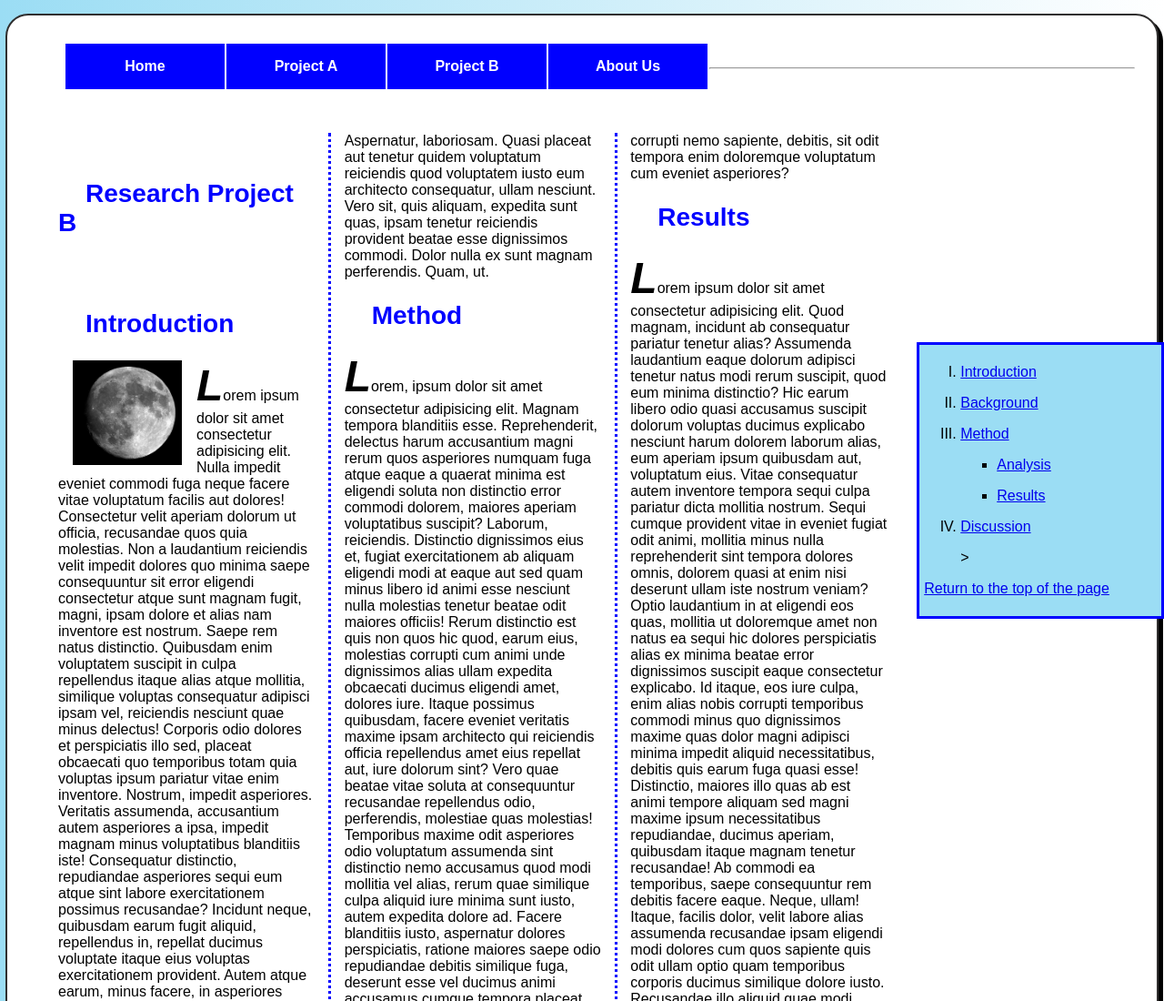
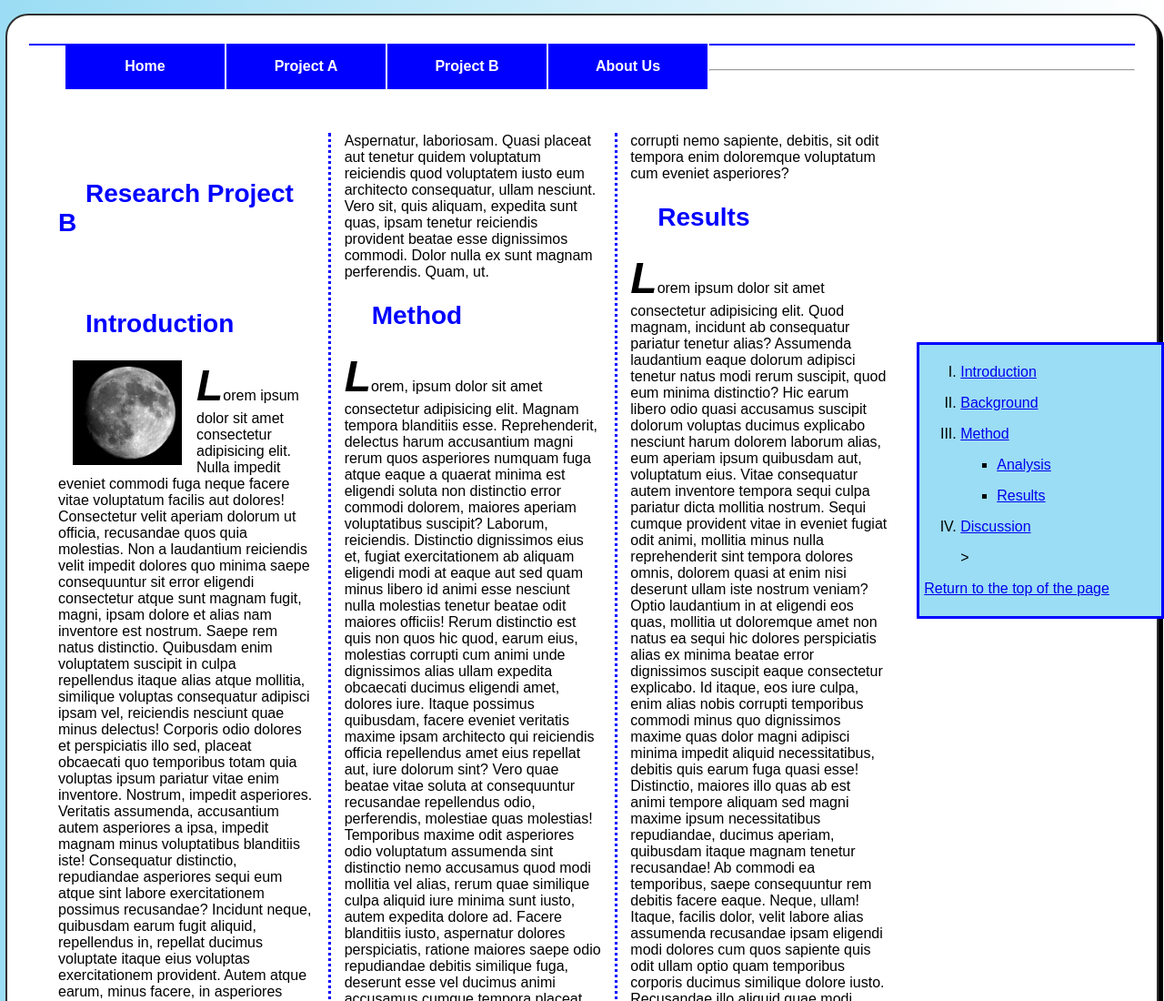
Before and after one commit to kristinakoci/kristinakoci.github.io, a plain HTML site: page exam.html in a window 1280 px wide. Shown: the top 1100 px of the page at 91% size. Drawn offline with Linux system fonts and the light colour scheme.

Commit message:
554545454

```diff
--- a/styles/exam.css
+++ b/styles/exam.css
@@ -35,7 +35,7 @@ body {
     border-radius: 25px;
     box-shadow: 5px 5px 0 0;
 }
-#nav.menu{
+nav{
     border-bottom: 2px solid blue;
 
 }
```
